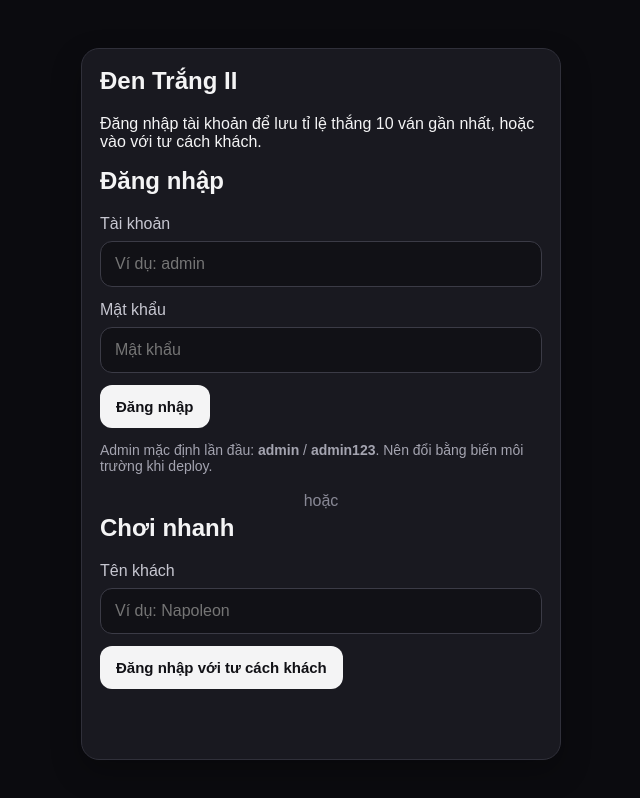
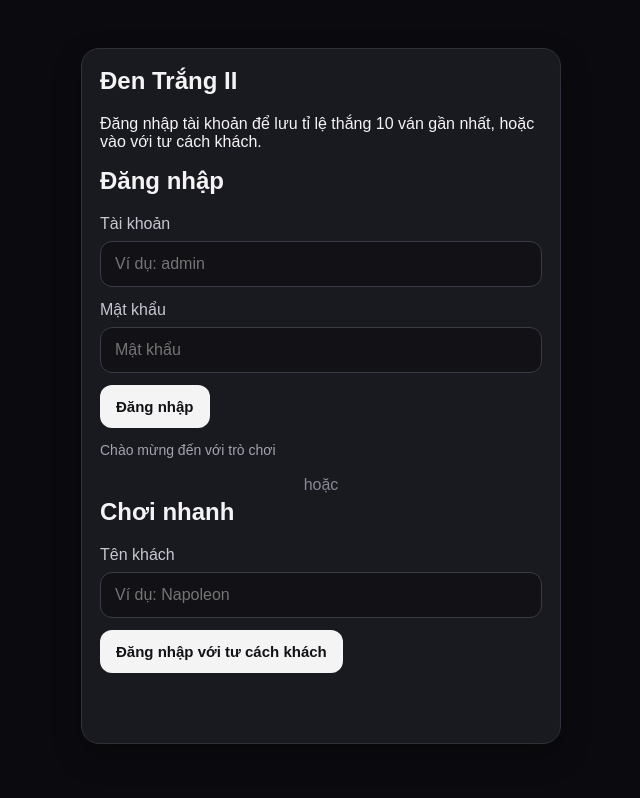
Before and after one commit to huyvu06-td/den-trang-ii, a website: page public/index.html in a window 1280 px wide. Shown: the whole page, without its empty margins (319-959 px from the left). Drawn offline with nearby package versions, Linux system fonts and the light colour scheme; no server answers.

Commit message:
Update index.html

```diff
--- a/public/index.html
+++ b/public/index.html
@@ -20,7 +20,7 @@
       <input id="loginPassword" type="password" placeholder="Mật khẩu" autocomplete="current-password" />
 
       <button id="loginBtn">Đăng nhập</button>
-      <p class="muted small">Admin mặc định lần đầu: <b>admin</b> / <b>admin123</b>. Nên đổi bằng biến môi trường khi deploy.</p>
+      <p class="muted small">Chào mừng đến với trò chơi</p>
 
       <div class="divider">hoặc</div>
 
```
